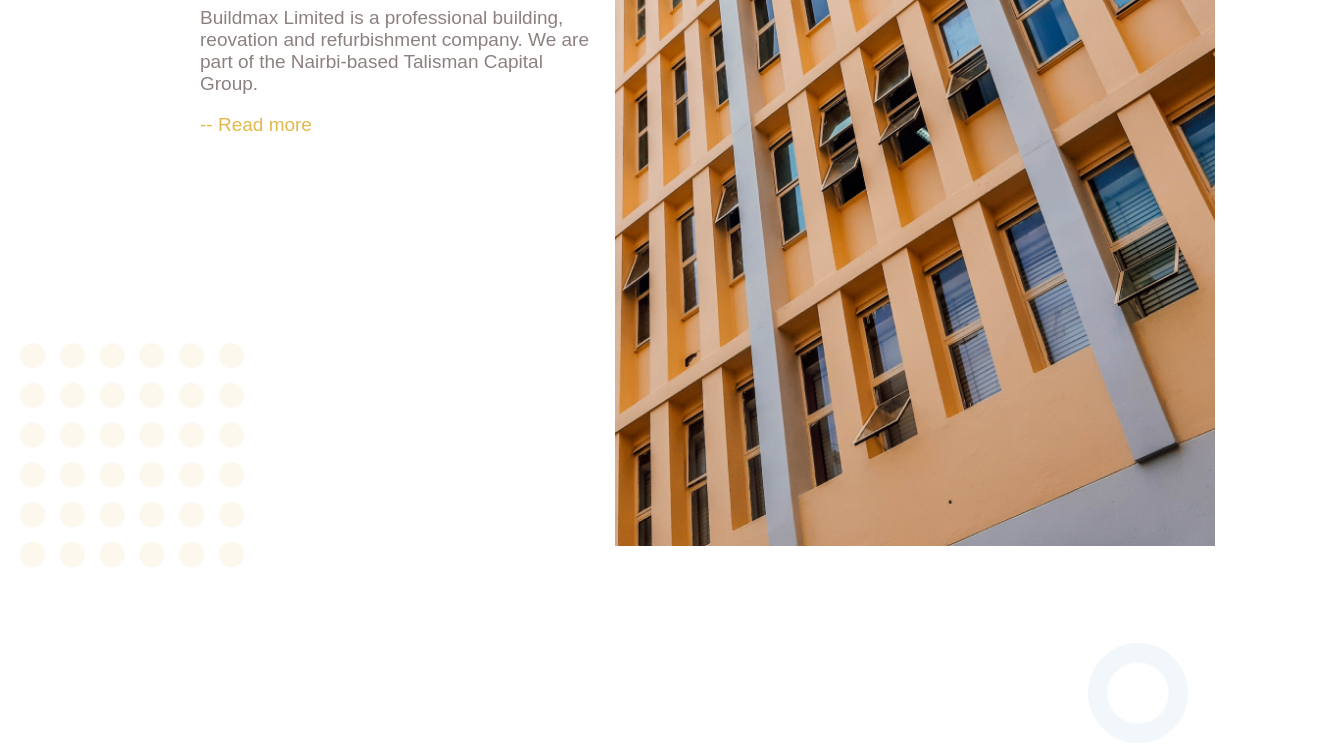
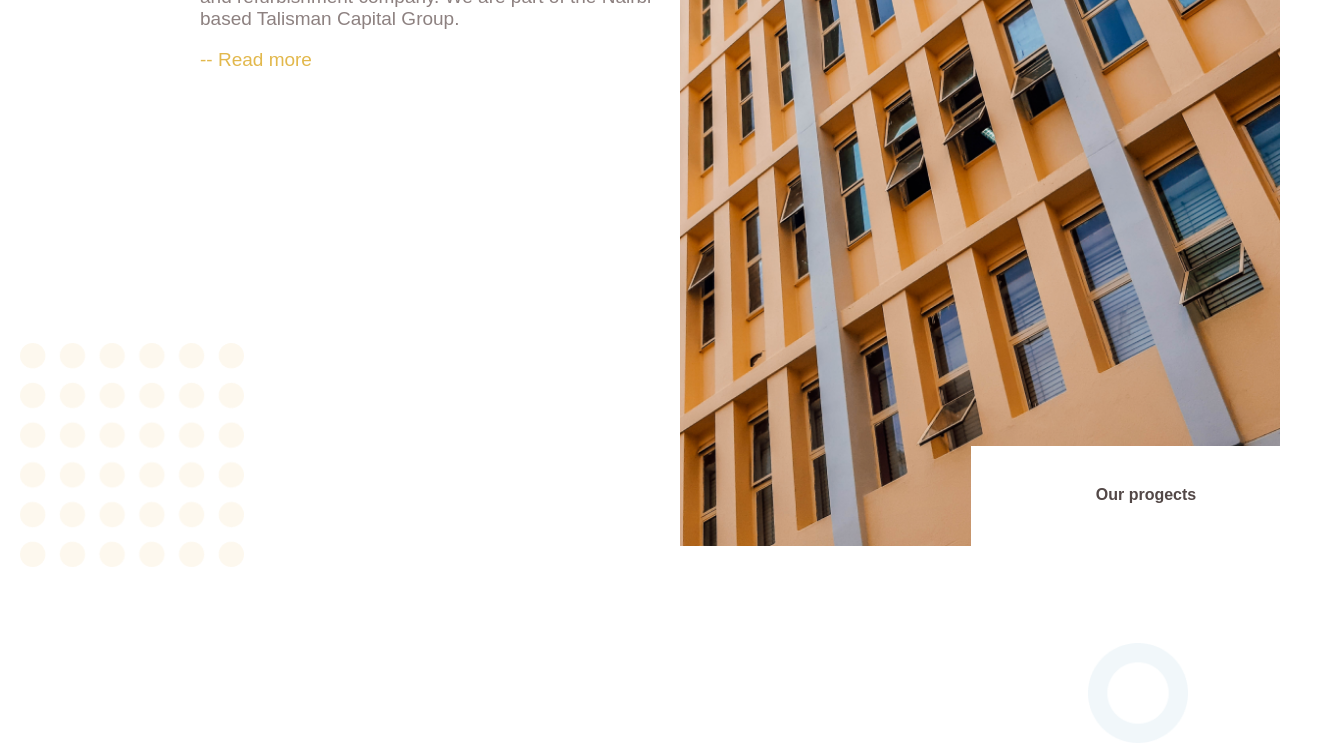
Before and after one commit to AyanaZhaparova/html-css, a plain HTML site: page index.html in a window 1280 px wide. Shown: the part 407-1159 px from the top of the page, 1321 px wide, since content can reach past the window. Drawn offline with Linux system fonts and the light colour scheme.

Commit message:
stylized a

```diff
--- a/styles.css
+++ b/styles.css
@@ -1,6 +1,5 @@
 body {
     margin: 0;
-    padding: 0;
 }
 nav {
     display: block;
@@ -82,13 +81,19 @@ nav ul li a:hover {
 
 }
 
-.ex-2 a {
+.progects {
+    text-align: center;
+    padding-top: 40px;
+    position: absolute;
+    width: 350px;
+    height: 60px;
+    left: 971px;
+    top: 853px;
     font-family: 'Poppins', sans-serif;
-    background-color: lightblue;
-    padding: 30px 50px;
+    background-color: white;
     color: rgba(83, 72, 71, 1);
     text-decoration: none;
-
+    font-weight: bold;
 }
 
 .parent-1 .vector {
```
